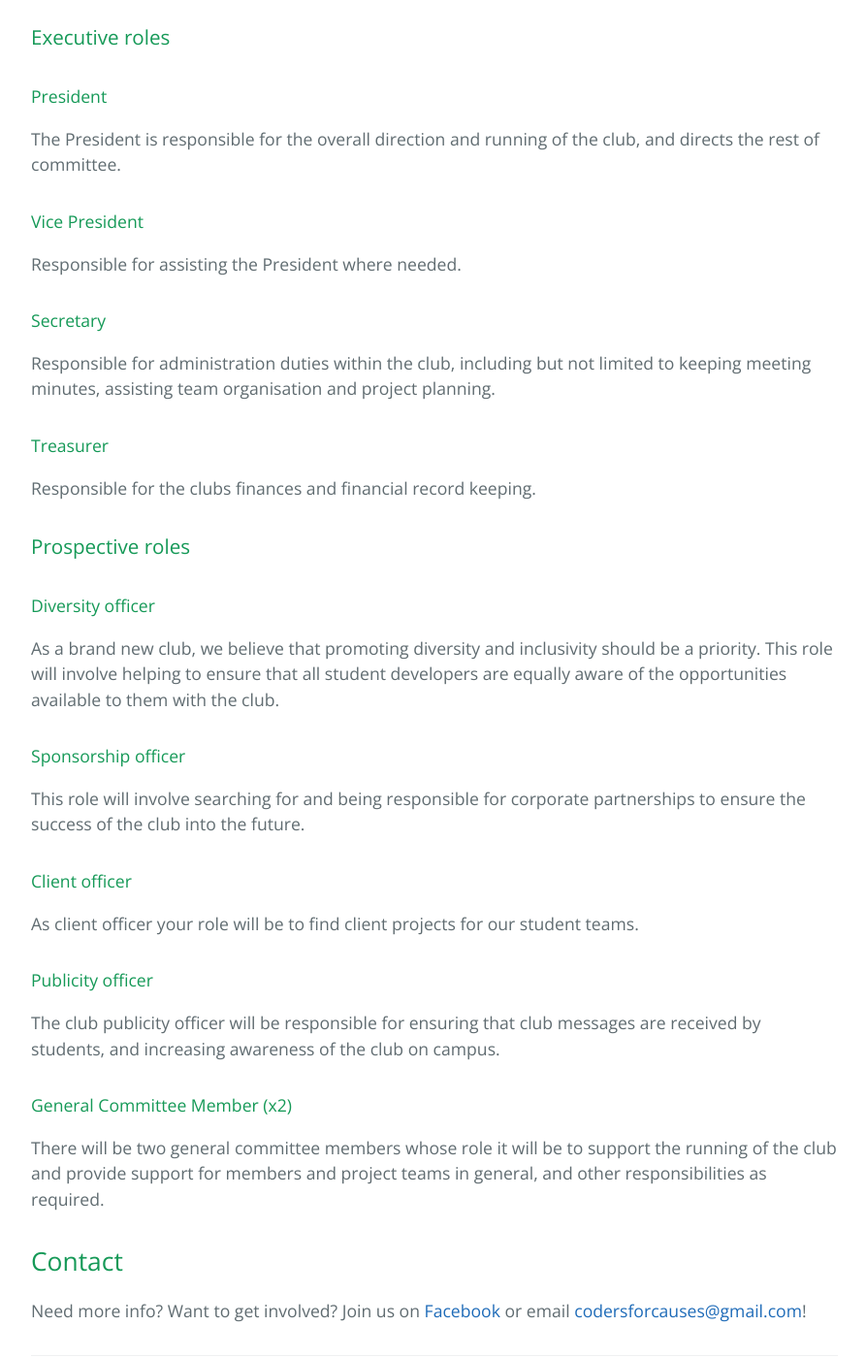
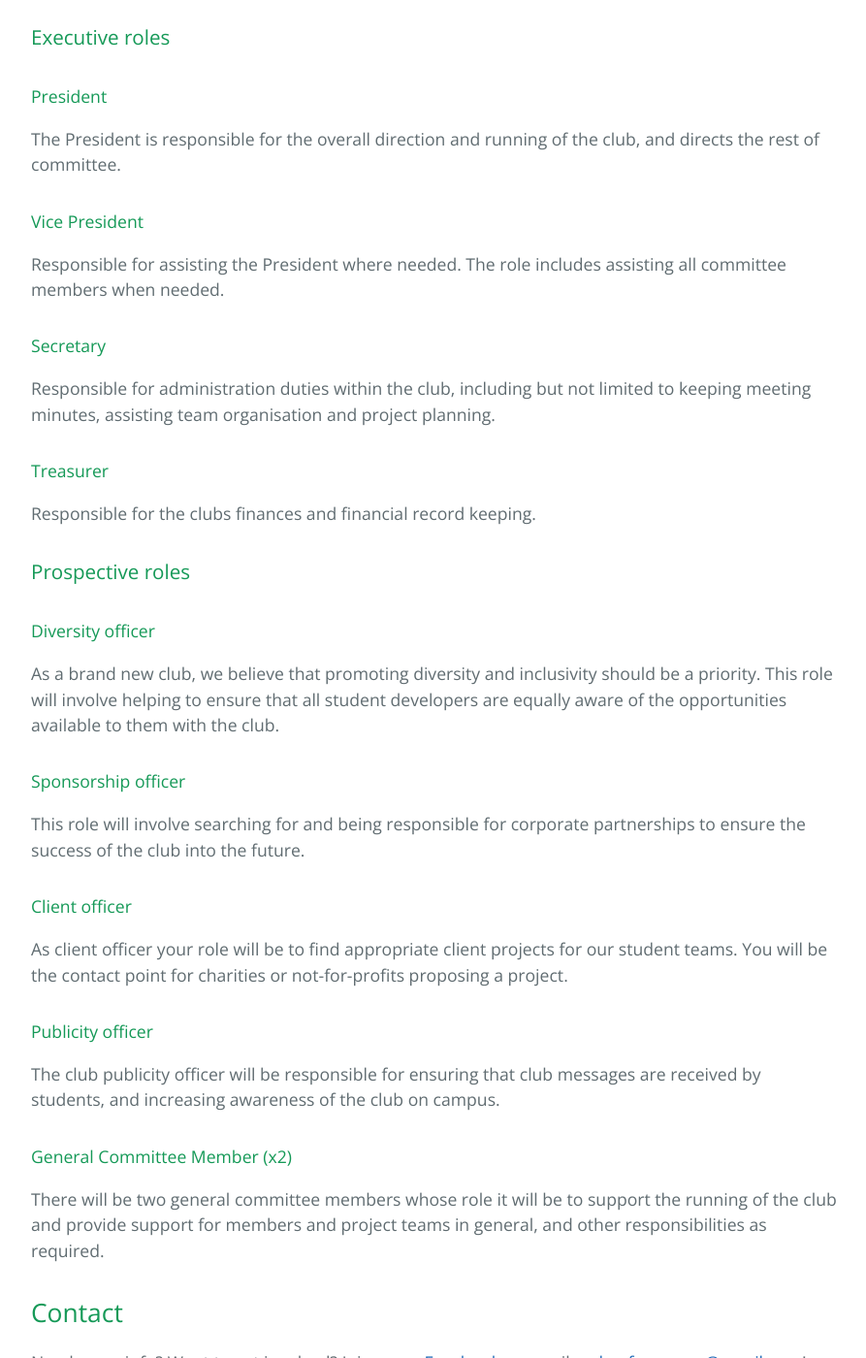
Before and after one commit to codersforcauses/backup, a Jekyll site: the page index.html, which Jekyll copies as it is, in a window 1280 px wide and 1400 px high, scrolled down 1144 px. Shown: the whole window at 97% size, without its empty margins (192-1085 px from the left). Built offline with Jekyll 4.4.1, drawn with Linux system fonts in a browser that asks for light colours.

Commit message:
Updated roles

```diff
--- a/index.html
+++ b/index.html
@@ -39,14 +39,14 @@
 <h3>Executive roles</h3>
 
 <h4>
-<a class="anchor" href="#creating-pages-manually" aria-hidden="true"><span aria-hidden="true" class="octicon octicon-link"></span></a>President</h4>
+<a class="anchor" href="#president" aria-hidden="true"><span aria-hidden="true" class="octicon octicon-link"></span></a>President</h4>
 
 <p>The President is responsible for the overall direction and running of the club, and directs the rest of committee.</p>
 
 <h4>
-<a id="authors-and-contributors" class="anchor" href="#authors-and-contributors" aria-hidden="true"><span aria-hidden="true" class="octicon octicon-link"></span></a>Vice President</h4>
+<a id="vice-president" class="anchor" href="#vice-president" aria-hidden="true"><span aria-hidden="true" class="octicon octicon-link"></span></a>Vice President</h4>
 
-<p>Responsible for assisting the President where needed.</p>
+<p>Responsible for assisting the President where needed. The role includes assisting all committee members when needed.</p>
 
 <h4>Secretary</h4>
 <p>Responsible for administration duties within the club, including but not limited to keeping meeting minutes, assisting team organisation and project planning.</p>
@@ -64,7 +64,7 @@
 <p>This role will involve searching for and being responsible for corporate partnerships to ensure the success of the club into the future.</p>
 
 <h4>Client officer</h4>
-<p>As client officer your role will be to find client projects for our student teams.</p>
+<p>As client officer your role will be to find appropriate client projects for our student teams. You will be the contact point for charities or not-for-profits proposing a project.</p>
 
 <h4>Publicity officer</h4>
 <p>The club publicity officer will be responsible for ensuring that club messages are received by students, and increasing awareness of the club on campus.</p>
```
